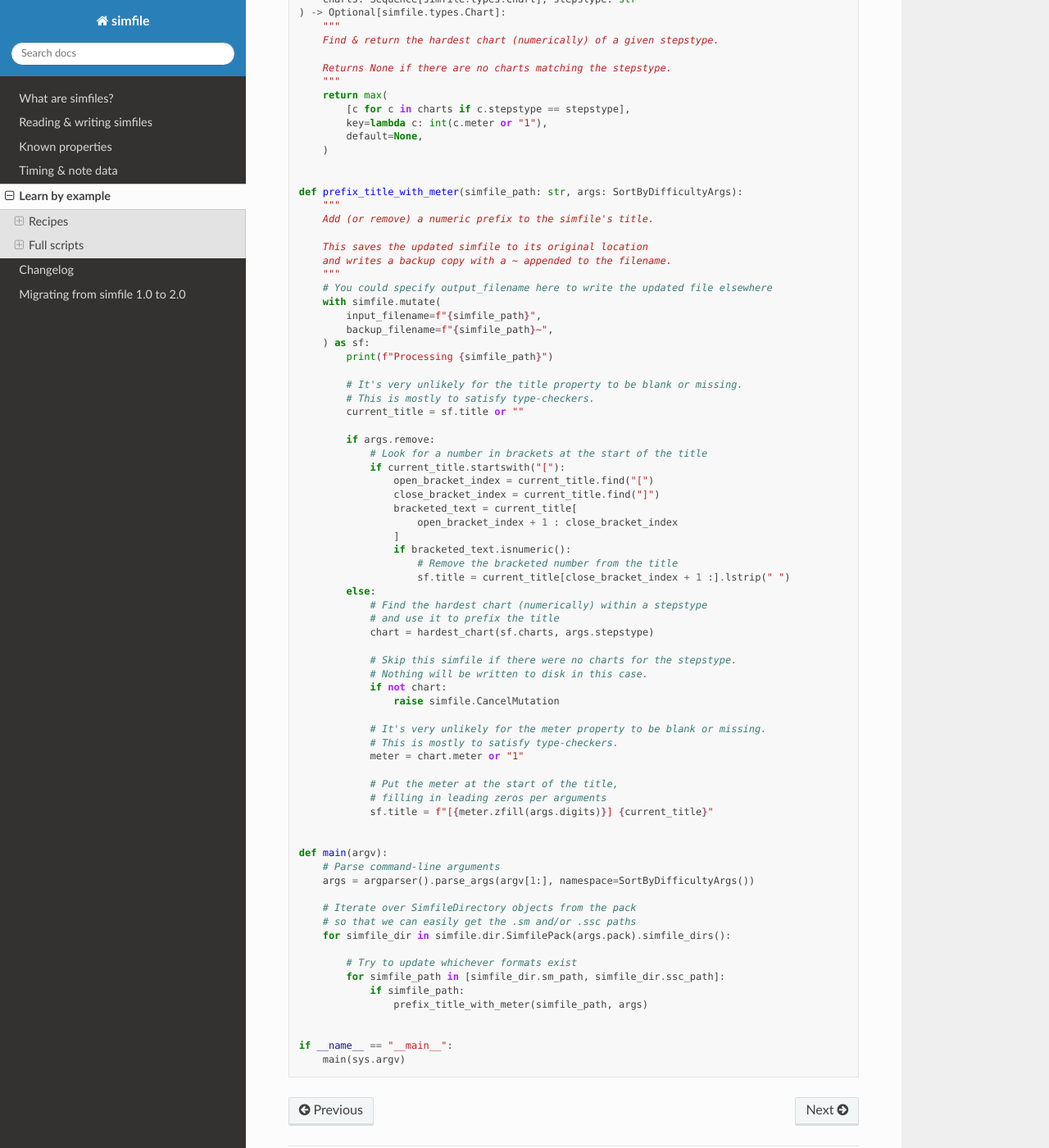
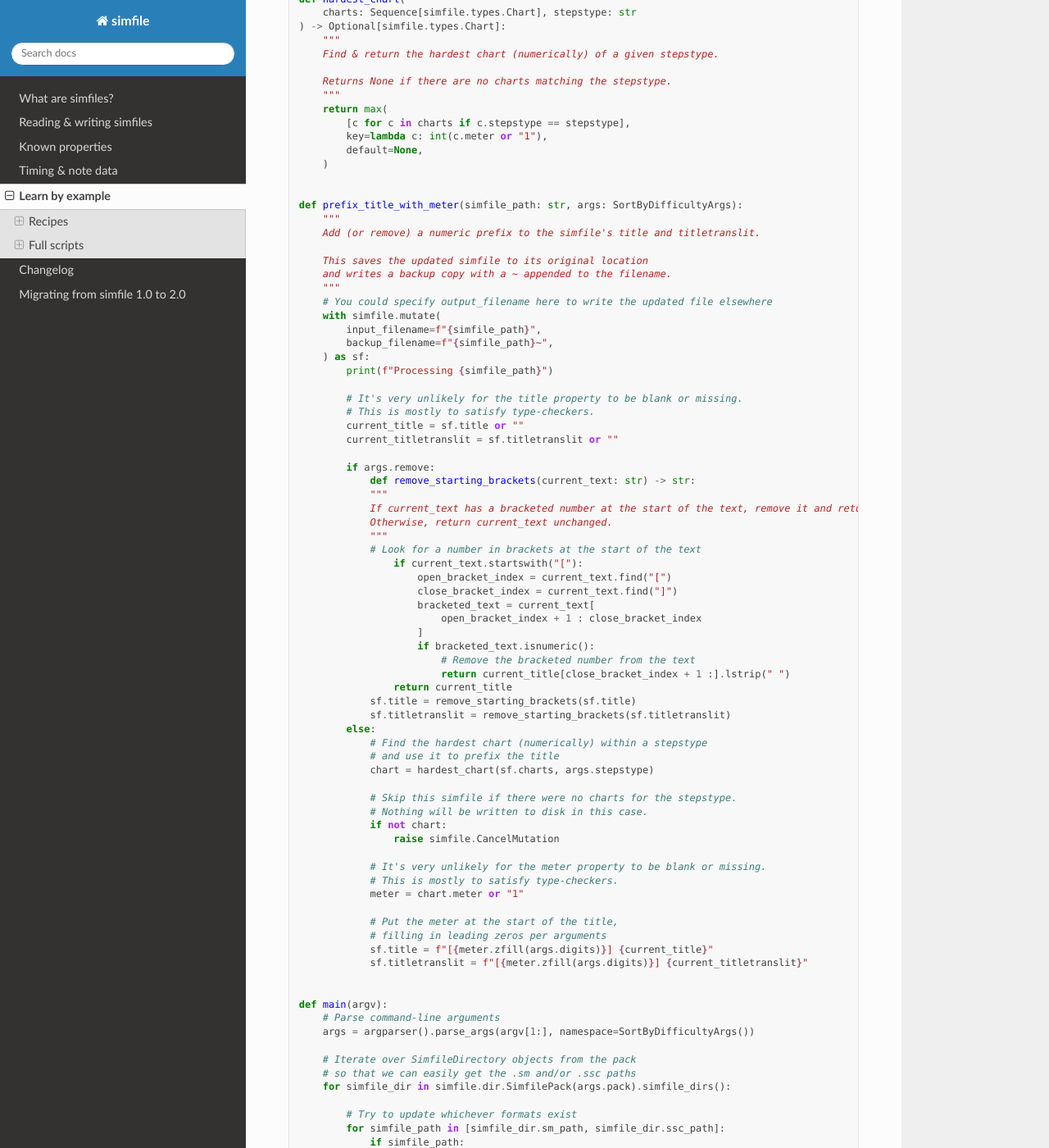
Before and after one commit to garcia/simfile, a Sphinx documentation site: the page built from docs/source/examples.rst, in a window 1280 px wide and 1400 px high, scrolled down 5166 px. Shown: the whole window at 82% size. Built offline with Sphinx 7.4.7 and the Read the Docs theme 2.0.0, drawn with Linux system fonts in a browser that asks for light colours; some of the changed text lies outside the part shown.

Commit message:
Also apply changes to titletranslit
Stepmania sorts songs based off of their transliterated title if it exists (it looks like?), so songs with transliterated titles aren't sorted by Stepmania in the way this script wants to achieve.

```diff
--- a/docs/source/examples.rst
+++ b/docs/source/examples.rst
@@ -253,7 +253,8 @@
     so that they are sorted by difficulty in StepMania.
 
     This script finds the hardest chart of a given stepstype (dance-single by default)
-    and puts its meter (difficulty number) between brackets at the start of the title.
+    and puts its meter (difficulty number) between brackets at the start of the title
+    and translittitle.
 
     Usage examples:
 
@@ -321,7 +322,7 @@
 
     def prefix_title_with_meter(simfile_path: str, args: SortByDifficultyArgs):
         """
-        Add (or remove) a numeric prefix to the simfile's title.
+        Add (or remove) a numeric prefix to the simfile's title and titletranslit.
 
         This saves the updated simfile to its original location
         and writes a backup copy with a ~ appended to the filename.
@@ -336,18 +337,27 @@
             # It's very unlikely for the title property to be blank or missing.
             # This is mostly to satisfy type-checkers.
             current_title = sf.title or ""
+            current_titletranslit = sf.titletranslit or ""
 
             if args.remove:
-                # Look for a number in brackets at the start of the title
-                if current_title.startswith("["):
-                    open_bracket_index = current_title.find("[")
-                    close_bracket_index = current_title.find("]")
-                    bracketed_text = current_title[
-                        open_bracket_index + 1 : close_bracket_index
-                    ]
-                    if bracketed_text.isnumeric():
-                        # Remove the bracketed number from the title
-                        sf.title = current_title[close_bracket_index + 1 :].lstrip(" ")
+                def remove_starting_brackets(current_text: str) -> str:
+                """
+                If current_text has a bracketed number at the start of the text, remove it and return it
+                Otherwise, return current_text unchanged.
+                """
+                # Look for a number in brackets at the start of the text
+                    if current_text.startswith("["):
+                        open_bracket_index = current_text.find("[")
+                        close_bracket_index = current_text.find("]")
+                        bracketed_text = current_text[
+                            open_bracket_index + 1 : close_bracket_index
+                        ]
+                        if bracketed_text.isnumeric():
+                            # Remove the bracketed number from the text
+                            return current_title[close_bracket_index + 1 :].lstrip(" ")
+                    return current_title
+                sf.title = remove_starting_brackets(sf.title)
+                sf.titletranslit = remove_starting_brackets(sf.titletranslit)
             else:
                 # Find the hardest chart (numerically) within a stepstype
                 # and use it to prefix the title
@@ -365,6 +375,7 @@
                 # Put the meter at the start of the title,
                 # filling in leading zeros per arguments
                 sf.title = f"[{meter.zfill(args.digits)}] {current_title}"
+                sf.titletranslit = f"[{meter.zfill(args.digits)}] {current_titletranslit}"
 
 
     def main(argv):
```
